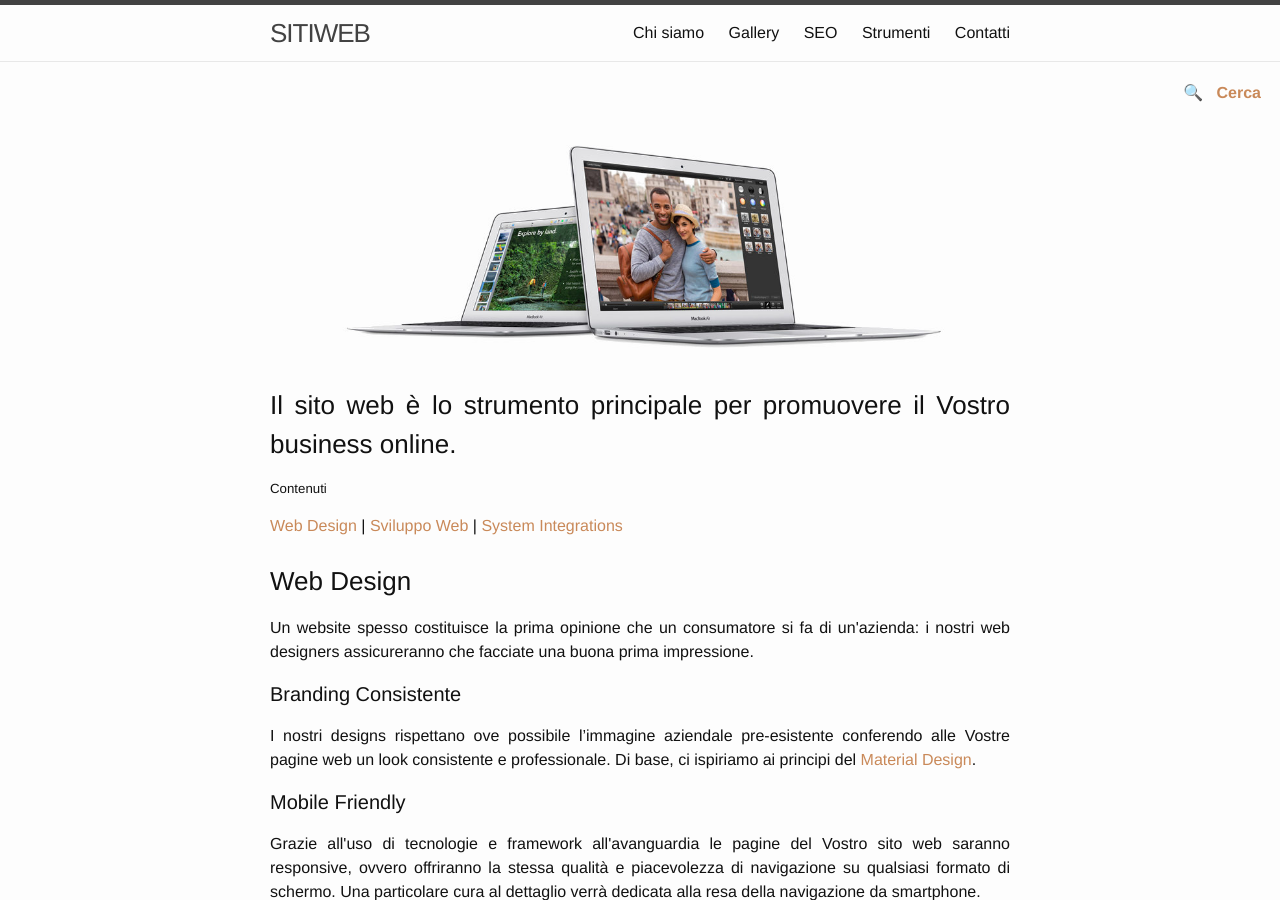
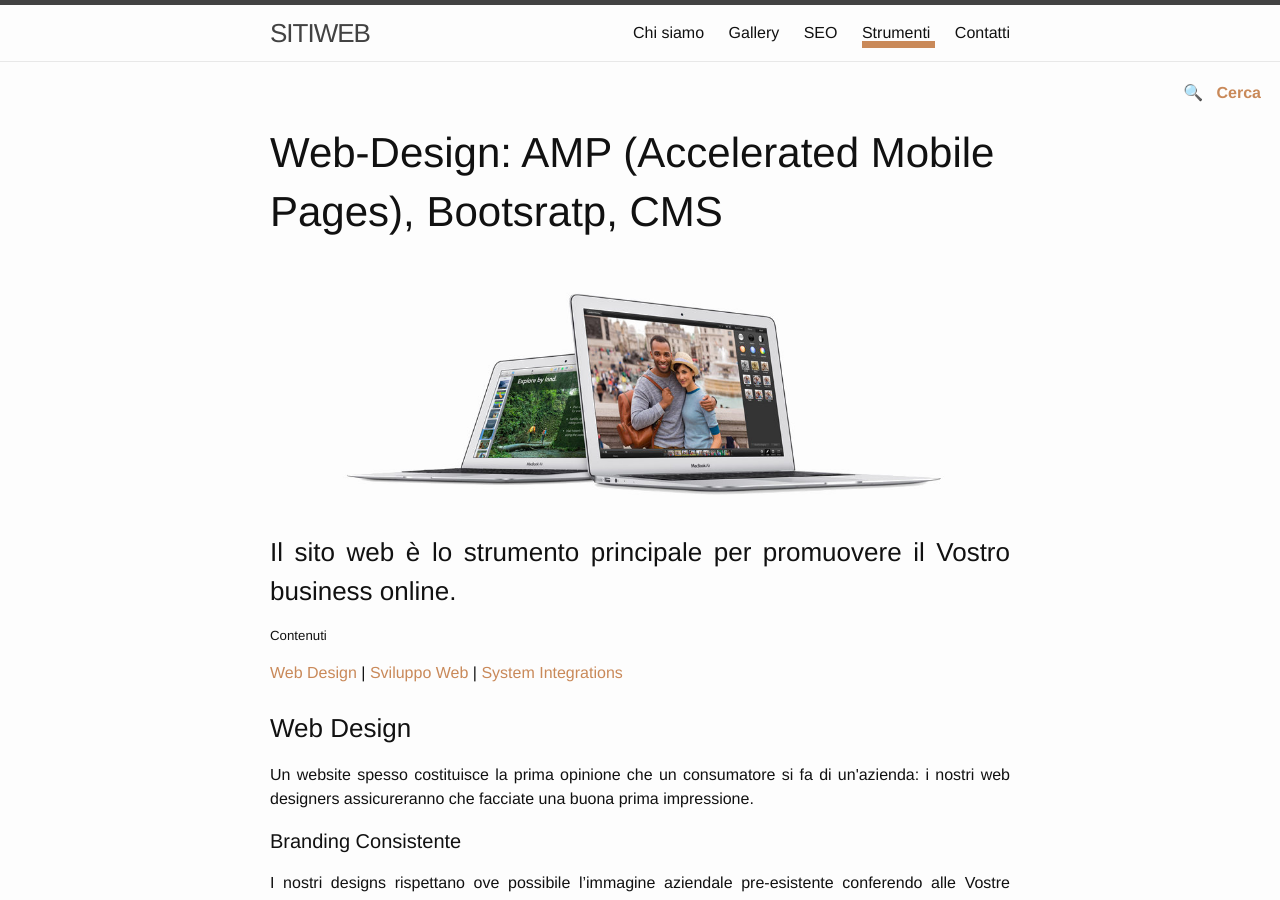
Before and after one commit to enricocaputo/sitiweb.fvg, a Jekyll site: the page built from strumenti-web-design.md, in a window 1280 px wide and 900 px high. Built offline with Jekyll 4.4.1, drawn with Linux system fonts in a browser that asks for light colours; our own code applies the rules of GitHub Pages for plain Markdown files; part of the change alters nothing that is shown.

Commit message:
virgolette cazz..!!!

```diff
--- a/strumenti-web-design.md
+++ b/strumenti-web-design.md
@@ -1,10 +1,9 @@
 ---
 layout: page
-title: Web-Design: AMP (Accelerated Mobile Pages), Bootsratp, CMS
+title: 'Web-Design: AMP (Accelerated Mobile Pages), Bootsratp, CMS'
 excerpt: 'Strumenti di Web-Design a Udine: Sviluppo Web, System Integrations - un sito web spesso costituisce la prima opinione che un consumatore si fa del tuo business!'
 permalink: /strumenti-web-design/
-sitemap:
-  priority: 0.5
+sitemap: true
 ---
 
 <img src="/img/sitiweb.fvg-web-design.jpg" alt="sitiweb.fvg webdesign, web designer a Udine " title="sitiweb.fvg webdesign, web designer a Udine">
```
